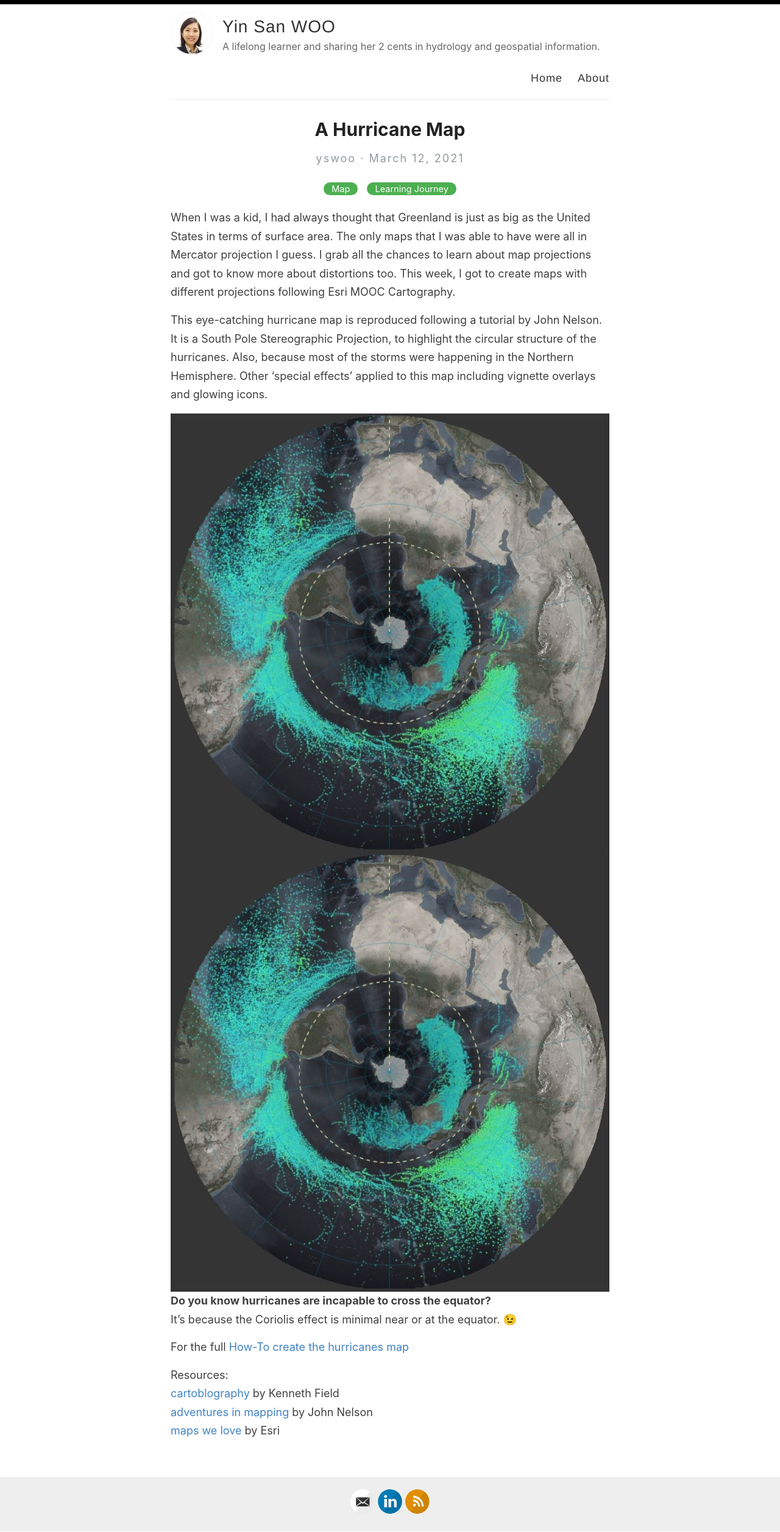
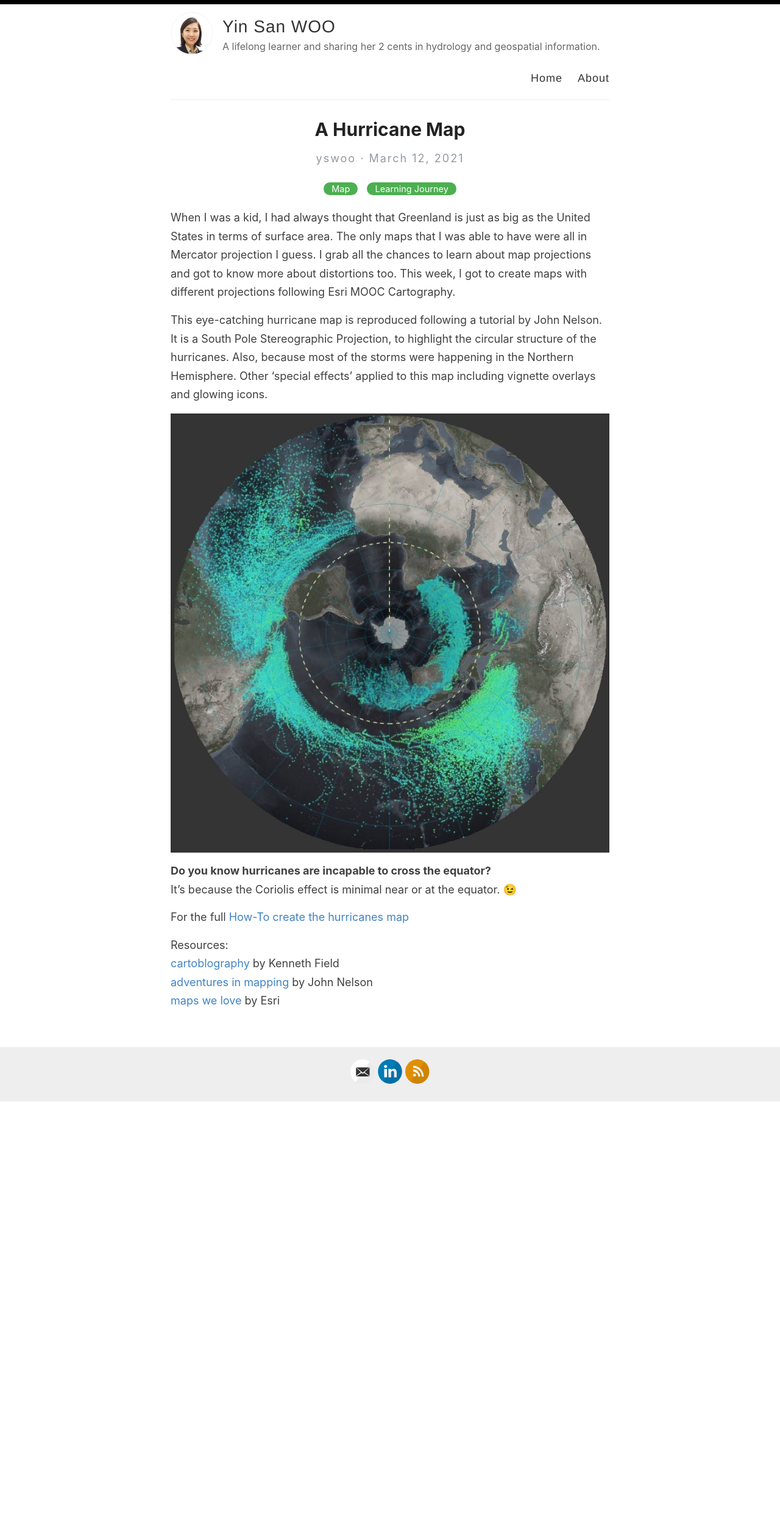
Before and after one commit to yinsanwoo/yinsanwoo.github.io, a Jekyll site: the page built from _posts/2021-03-12-AHurricaneMap.md, in a window 1280 px wide. Shown: the whole page at 61% size. Built offline with Jekyll 4.4.1, drawn with Linux system fonts in a browser that asks for light colours; after the commit the page ends 1807 px from its top, so only the background shows below that.

Commit message:
Update 2021-03-12-AHurricaneMap.md

```diff
--- a/_posts/2021-03-12-AHurricaneMap.md
+++ b/_posts/2021-03-12-AHurricaneMap.md
@@ -8,8 +8,6 @@ When I was a kid, I had always thought that Greenland is just as big as the Unit
 This eye-catching hurricane map is reproduced following a tutorial by John Nelson. It is a South Pole Stereographic Projection, to highlight the circular structure of the hurricanes. Also, because most of the storms were happening in the Northern Hemisphere. Other 'special effects' applied to this map including vignette overlays and glowing icons.
 
 ![image](../images/HurricaneMap.JPG)
-<img src="https://github.com/yinsanwoo/yinsanwoo.github.io/blob/master/images/HurricaneMap.JPG"
-     style="float: left; margin-right: 10px;" />
 
 **Do you know hurricanes are incapable to cross the equator?**
 It's because the Coriolis effect is minimal near or at the equator. 😉
```
